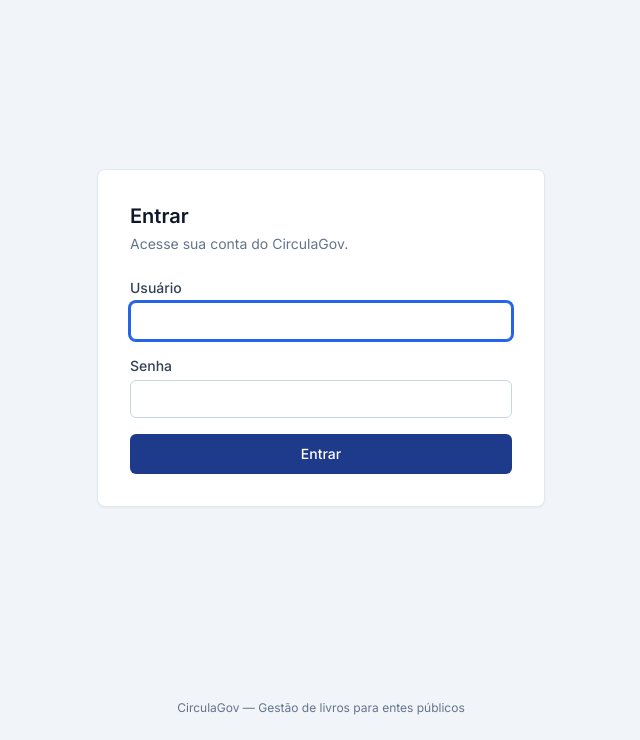
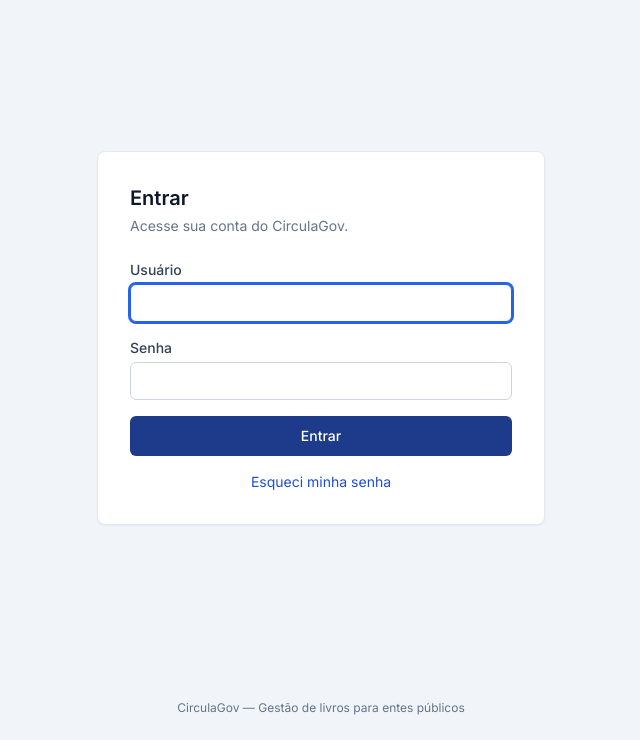
Before and after one commit to Grupo-Opus-Dev/circulagov, a Django app: page /contas/login/ in a window 1280 px wide. Shown: the part 60-800 px from the top of the page, without its empty margins (319-959 px from the left). Run offline with Django 5.2, Linux system fonts and the light colour scheme; some libraries are stand-ins or nearby versions.

Commit message:
fix: exibe mensagens do Django na tela de login
Sem isso, mensagens de sucesso (como a de recuperacao de senha
enviada) ficavam presas na fila e vazavam para a proxima pagina que
renderizasse mensagens, em vez de aparecer para o usuario.

```diff
--- a/templates/registration/login.html
+++ b/templates/registration/login.html
@@ -4,6 +4,14 @@
 <div class="bg-white rounded-lg shadow-sm border border-slate-200 p-8">
   <h1 class="text-xl font-semibold text-slate-900 mb-1">Entrar</h1>
   <p class="text-sm text-slate-500 mb-6">Acesse sua conta do CirculaGov.</p>
+
+  {% if messages %}
+    {% for mensagem in messages %}
+      <div class="mb-4 rounded-md bg-green-50 border border-green-200 px-4 py-3 text-sm text-green-700">
+        {{ mensagem }}
+      </div>
+    {% endfor %}
+  {% endif %}
 
   {% if form.non_field_errors %}
     {% for erro in form.non_field_errors %}
@@ -31,5 +39,9 @@
       Entrar
     </button>
   </form>
+
+  <p class="mt-4 text-sm text-center">
+    <a href="{% url 'recuperacao_senha:solicitar' %}" class="text-blue-700 hover:underline">Esqueci minha senha</a>
+  </p>
 </div>
 {% endblock %}
```
